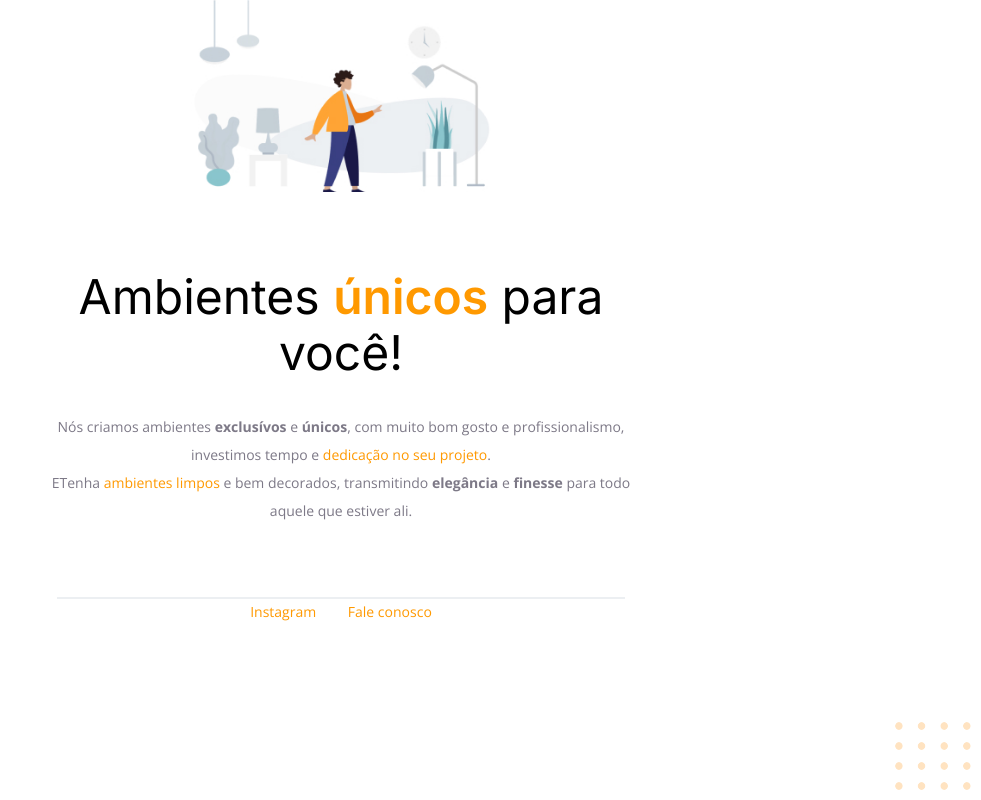
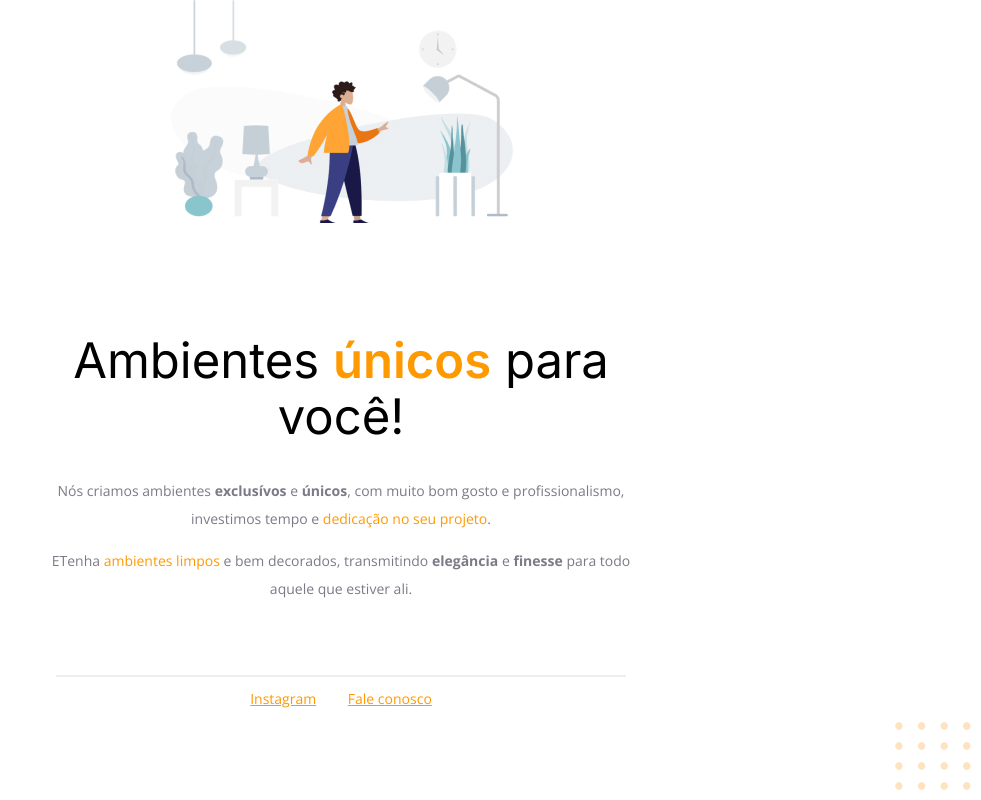
Before and after one commit to rafaelitajahy/explorer, a plain HTML site: page projeto01/index.html in a window 1280 px wide. Shown: the whole page, without its empty margins (299-1280 px from the left). Drawn offline with nearby package versions, Linux system fonts and the light colour scheme.

Commit message:
finaliza projeto 01

```diff
--- a/projeto01/index.html
+++ b/projeto01/index.html
@@ -1,19 +1,20 @@
 <!DOCTYPE html>
 <html lang="pt-br">
   <head>
+    <link rel="preconnect" href="https://fonts.googleapis.com" />
+    <link rel="preconnect" href="https://fonts.gstatic.com" crossorigin />
+
     <meta charset="UTF-8" />
-    <meta http-equiv="X-UA-Compatible" content="IE=edge" />
     <meta name="viewport" content="width=device-width, initial-scale=1.0" />
+
     <title>Móveis customizados</title>
 
-    <link rel="stylesheet" href="style.css" />
-
-    <link rel="preconnect" href="https://fonts.googleapis.com" />
-    <link rel="preconnect" href="https://fonts.gstatic.com" crossorigin />
     <link
       href="https://fonts.googleapis.com/css2?family=Inter:wght@400;600&family=Open+Sans:wght@400;700&display=swap"
       rel="stylesheet"
     />
+    <link rel="stylesheet" href="style.css" />
+
   </head>
   <body>
     <div id="hero">
@@ -34,7 +35,8 @@
         que estiver ali.
       </p>
     </div>
-    <div id="footer" class="line">
+    <div id="footer">
+      <div class="line"></div>
       <a href="#" target="_blank">Instagram</a>
       <a href="#" target="_blank">Fale conosco</a>
     </div>
--- a/projeto01/style.css
+++ b/projeto01/style.css
@@ -1,12 +1,7 @@
-* {
-  padding: 0;
-  margin: 0;
-  box-sizing: border-box;
-}
-
 body {
   font-family: 'Open Sans', sans-serif;
   text-align: center;
+  margin: 0;
 }
 
 #hero {
@@ -15,13 +10,12 @@ body {
 }
 
 #hero img {
-  max-width: 300px;
   margin-bottom: 72px;
 }
 
 h1 {
   font-family: 'Inter', sans-serif;
-  font-size: 48px;
+  font-size: 49px;
   line-height: 56px;
   font-weight: normal;
   margin-bottom: 32px;
@@ -31,7 +25,8 @@ h1 span {
   font-weight: bold;
 }
 
-span {
+span,
+a {
   color: #ff9900;
 }
 
@@ -41,11 +36,6 @@ p,
 
   font-size: 14px;
   line-height: 28px;
-}
-
-a {
-  color: #ff9900;
-  text-decoration: none;
 }
 
 #footer a + a {
```
